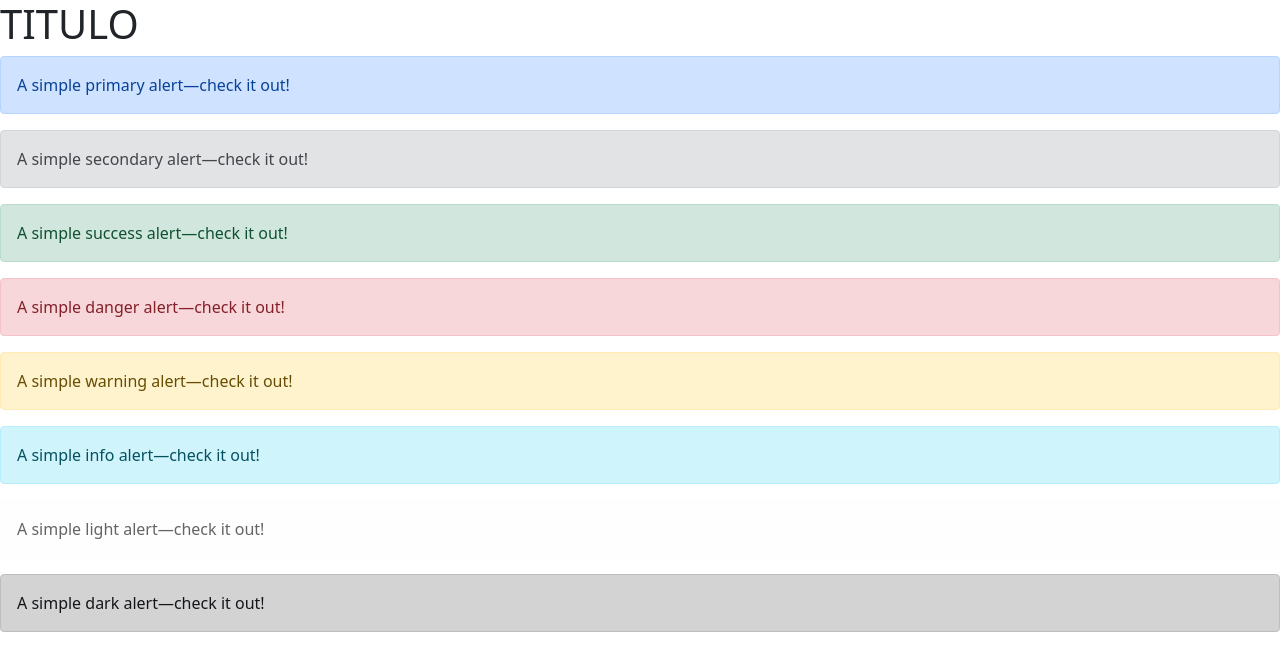
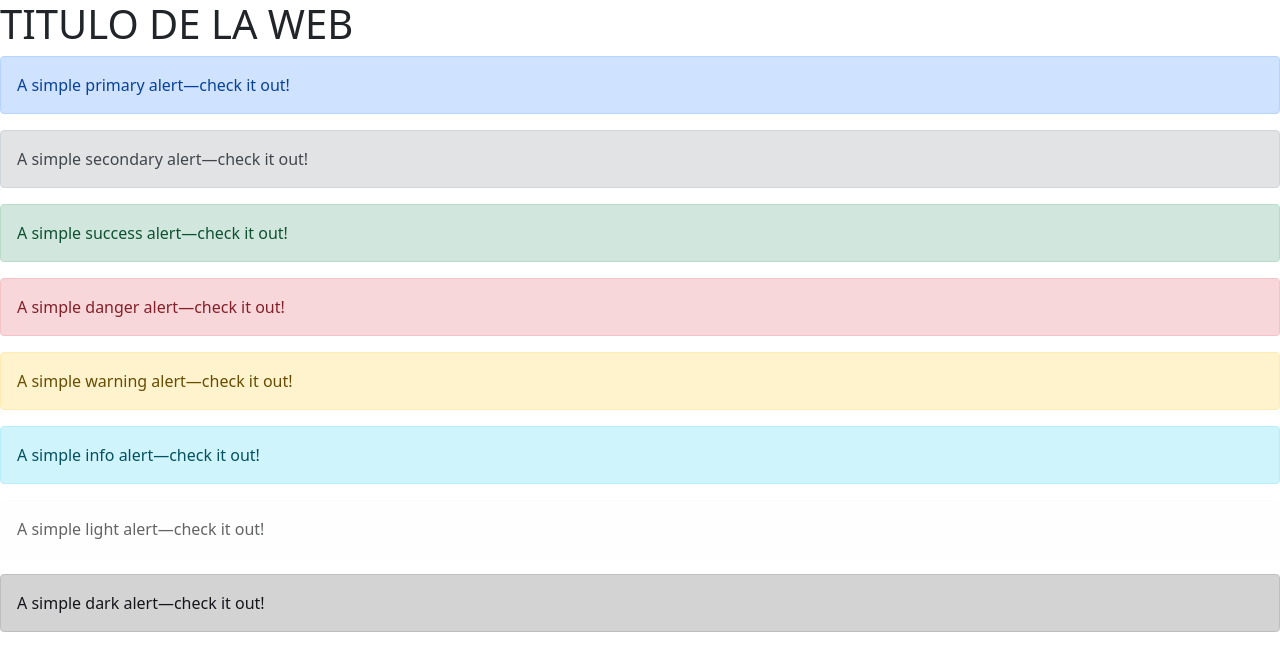
Before and after one commit to EusebioLopRob/proyectoAngular, an Angular app: page / in a window 1280 px wide. Shown: the top 670 px of the page. Built offline with nearby package versions, Linux system fonts and the light colour scheme.

Commit message:
[MOD] Título modificado

```diff
--- a/src/app/app.component.html
+++ b/src/app/app.component.html
@@ -6,7 +6,7 @@
 <!-- * * * * * * * * * Delete the template below * * * * * * * * * * -->
 <!-- * * * * * * * to get started with your project! * * * * * * * * -->
 <!-- * * * * * * * * * * * * * * * * * * * * * * * * * * * * * * * -->
-<h1>TITULO</h1>
+<h1>TITULO DE LA WEB</h1>
 <div class="alert alert-primary" role="alert">
   A simple primary alert—check it out!
 </div>
```
